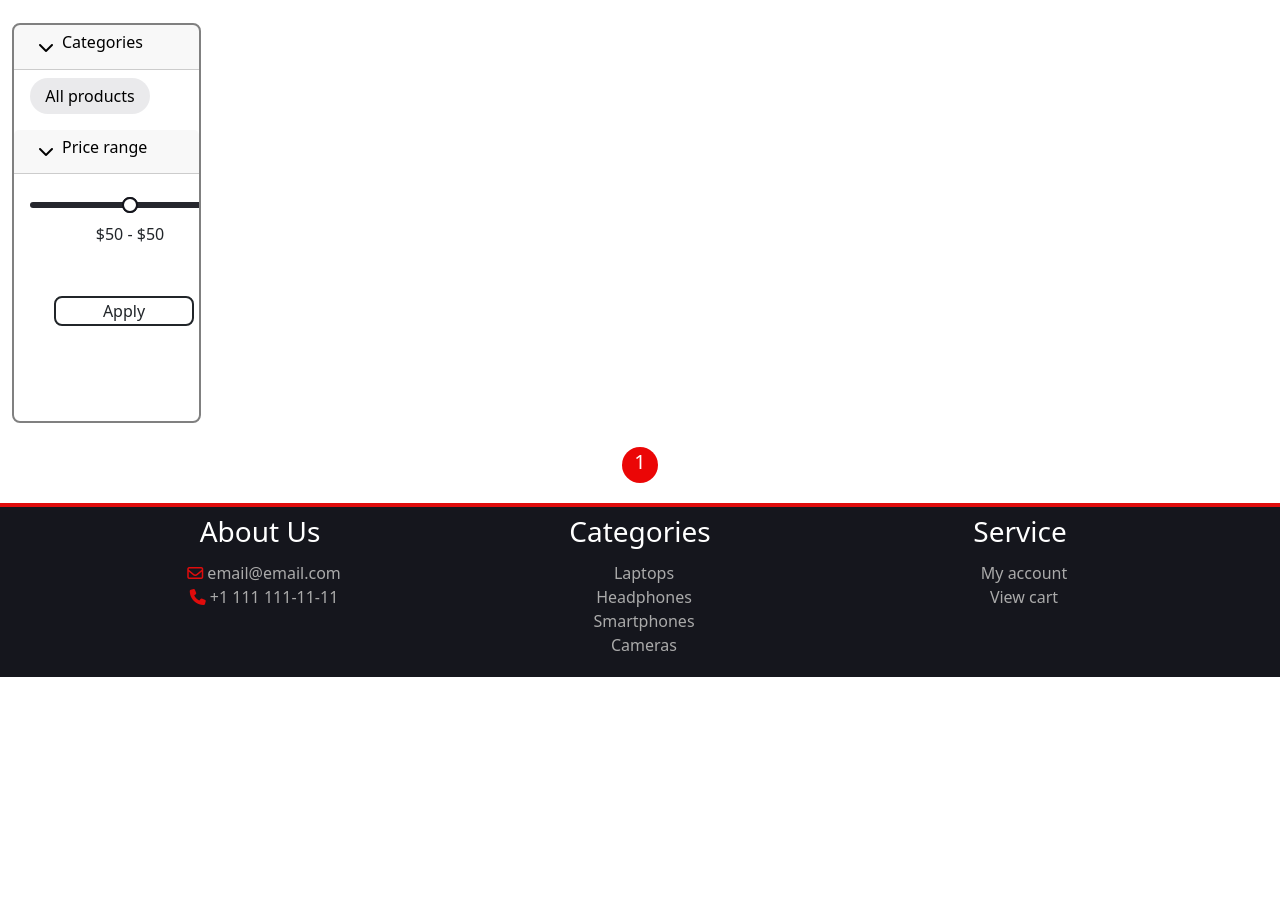
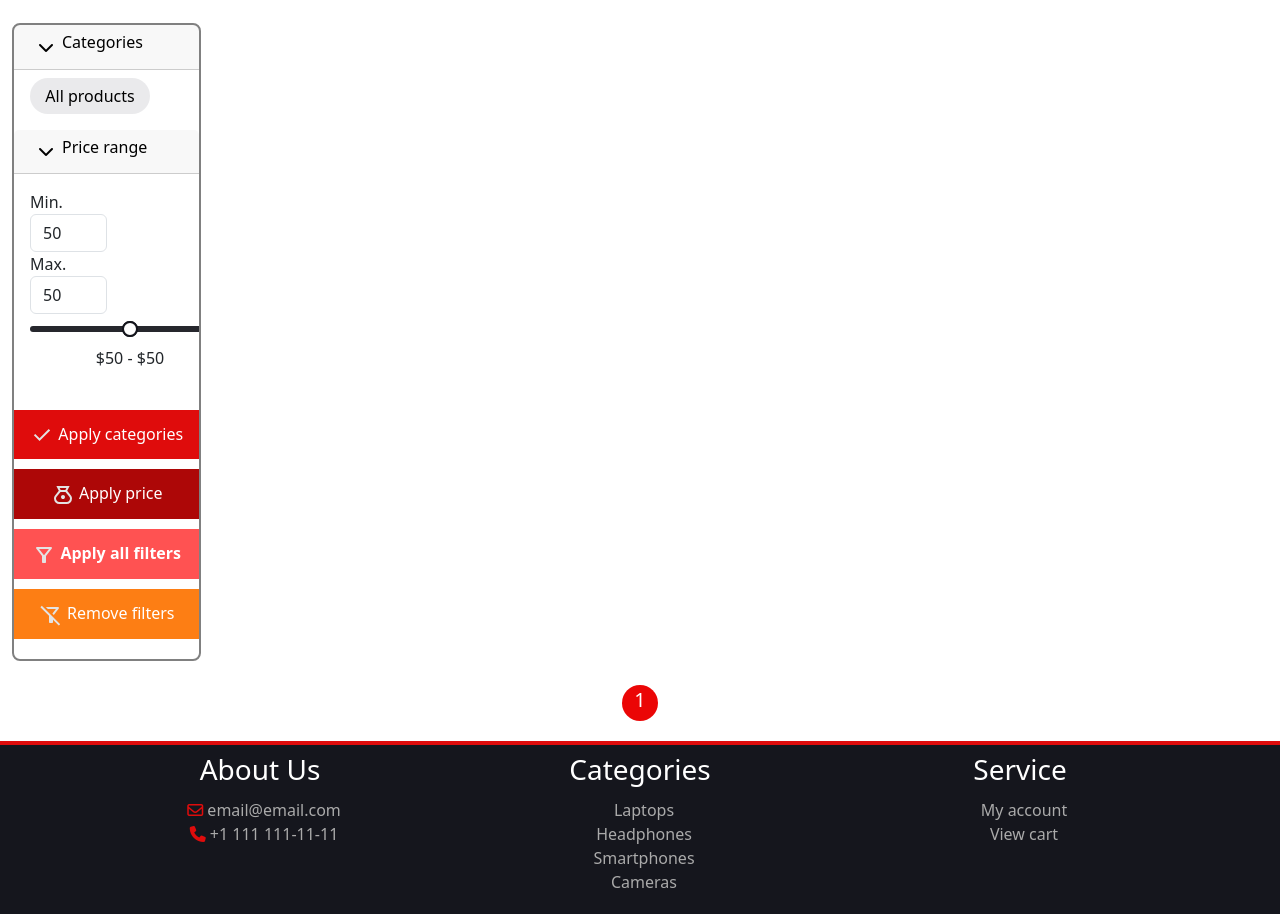
Before and after one commit to Artem19868/Internet-Store, a Django app: page /search/ in a window 1280 px wide. Shown: the part 223-1137 px from the top of the page. Before the commit the page ends 900 px from the top, so only its background shows below. Run offline with Django 5.2, Linux system fonts and the light colour scheme; data that the repository does not hold is empty; some libraries are stand-ins or nearby versions.

Commit message:
link price input and price range and also add buttons for convenient selection of filters and their cleaning

```diff
--- a/internet_store/static/css/aside_pagination.css
+++ b/internet_store/static/css/aside_pagination.css
@@ -16,7 +16,7 @@
     margin-top: 12px;
     margin-bottom: 4px;
 }
-.aside_form .button-container button {
+.aside_form .button-container .apply_all_filters {
     margin-left: 40px;
     margin-right: 40px;
     margin-bottom: 12px;
@@ -49,6 +49,52 @@
 .category_aside_checkbox:disabled + .aside_label{
     background-color:#3c3b3b;
     color: white;
+}
+.filter_actions_group {
+    margin-bottom: 20px;
+    display: flex;
+    flex-direction: column;
+    gap: 10px;
+    align-items: center;
+}
+
+.filter_btn {
+    width: 200px;
+    padding: 12px;
+    border: none;
+    border-radius: 8px;
+    cursor: pointer;
+    font-weight: 500;
+    transition: transform 0.2s;
+}
+
+.filter_btn:hover {
+    transform: translateY(-2px);
+}
+
+.filter_btn__categories {
+    background: #df0c0c;
+    color: white;
+}
+
+.filter_btn__price {
+    background: #ad0707;
+    color: white;
+}
+
+.filter_remove_btn {
+    background: #fd7e14; /* Оранжевый */
+    color: white;
+}
+
+.filter_remove_btn:hover {
+    background: #e66a00; /* Темнее */
+}
+
+.filter_btn__all {
+    background: #ff5252;
+    color: white;
+    font-weight: bold;
 }
 /* Pagination styles */
 .pagination_link{
--- a/internet_store/static/js/aside_pagination.js
+++ b/internet_store/static/js/aside_pagination.js
@@ -21,3 +21,49 @@
         asideCheckbox.disabled = !asideCheckbox.disabled;
     })
 });
+
+document.getElementById('filters_form').addEventListener('submit', function(e) {
+    e.preventDefault(); // Не дать форме отправляться
+});
+
+function submitCategories(){
+    const form = document.getElementById("filters_form");
+    const formData = new FormData(form);
+
+    formData.delete("max_price");
+    formData.delete("min_price");
+
+    const params = new URLSearchParams(formData);
+    window.location.search = params.toString();
+}
+
+function submitPrice(){
+    const form = document.getElementById("filters_form");
+    const formData = new FormData(form);
+
+    formData.delete("categories_slug");
+
+    const params = new URLSearchParams(formData);
+    window.location.search = params.toString();
+}
+
+function submitAllFilters(){
+    const form = document.getElementById("filters_form");
+    const formData = new FormData(form);
+
+    const params = new URLSearchParams(formData);
+    window.location.search = params.toString();
+}
+
+function clearFilters(){
+    const params = new URLSearchParams();
+
+    const currentParams = new URLSearchParams(window.location.search);
+    const searchParam = currentParams.get("search");
+
+    if(searchParam){
+        params.set("search", searchParam);
+    }
+    console.log(params)
+    window.location.search = params.toString();
+}
--- a/internet_store/static/js/range_value.js
+++ b/internet_store/static/js/range_value.js
@@ -1,3 +1,6 @@
+const maxPriceField = document.getElementById("max_price_input");
+const minPriceField = document.getElementById("min_price_input");
+
 const lowerRange = document.getElementById("lower_range");
 const upperRange = document.getElementById("upper_range");
 
@@ -7,13 +10,34 @@
 lowerRange.value = lowerRange.max*0.2;
 upperRange.value = upperRange.max*0.8;
 
+maxPriceField.value = upperRange.value;
+minPriceField.value = lowerRange.value;
+
 valueLover.textContent = "$" + lowerRange.value;
 valueUpper.textContent = "$" + upperRange.value;
 
+function updatePriceInputsValues(rangeValue, range, priceField){
+    rangeValue.textContent = "$" + range.value;
+    priceField.value = range.value;
+}
+
+function updatePriceRangesValues(rangeValue, range, priceField){
+    rangeValue.textContent = "$" + priceField.value;
+    range.value = priceField.value;
+}
+
 lowerRange.addEventListener('input', function(){
-    valueLover.textContent = "$" + lowerRange.value;
+    updatePriceInputsValues(valueLover, lowerRange, minPriceField);
 })
 
 upperRange.addEventListener('input', function(){
-    valueUpper.textContent = "$" + upperRange.value;
+    updatePriceInputsValues(valueUpper, upperRange, maxPriceField);
 })
+
+minPriceField.addEventListener('input', function(){
+    updatePriceRangesValues(valueLover, lowerRange, minPriceField);
+})
+
+maxPriceField.addEventListener('input', function(){
+    updatePriceRangesValues(valueUpper, upperRange, maxPriceField);
+})
--- a/internet_store/templates/store/store.html
+++ b/internet_store/templates/store/store.html
@@ -11,7 +11,7 @@
             <div class="card">
                 <article class="filter-group">
                     <form action="{% if request.path == '/search/' %}{% url 'search' %}{% else %}{% url 'store' %}{% endif %}"
-                        method="GET" class="aside_form">
+                        method="GET" id="filters_form" class="aside_form" name="filters_form">
                         <header class="card-header text-center">
                             <a href="#categories_collapse" data-bs-toggle="collapse" aria-expanded="true" role="button" aria-controls="categories_collapse" class="d-flex align-items-center aside_link">
                                 <i class="icon-control fa fa-chevron-down aside_icon"></i>
@@ -44,18 +44,18 @@
                             <div class="filter-content collapse show" id="price_collapse" style="">
                                 <div class="card-body">
                                     <div class="form-row">
-                                        {% comment %} <div class="form-group form-group-section col-md-6">
+                                        <div class="form-group form-group-section col-md-6">
                                             <label>Min.</label>
-                                            <input class="form-control" placeholder="from"
-                                                value="{{ request.GET.min_price|default:'min_price' }}"
-                                                type="number" name="min_price">
+                                            <input id="min_price_input" class="form-control" placeholder="from"
+                                                value=""
+                                                type="number">
                                         </div>
                                         <div class="form-group form-group-section text-right col-md-6">
                                             <label>Max.</label>
-                                            <input class="form-control" placeholder="to"
-                                                value="{{ request.GET.max_price|default:max_price }}"
-                                                type="number" name="max_price">
-                                        </div> {% endcomment %}
+                                            <input id="max_price_input" class="form-control" placeholder="to"
+                                                value=""
+                                                type="number">
+                                        </div>
                                         <div class="range_container">
                                             <input type="range" id="lower_range" class="range_input" min="0" max="{{max_price}}" value="20" name="min_price">
 
@@ -76,8 +76,23 @@
                         <input type="hidden" name="search" value="{{request.GET.search}}">
                         {% endif %}
 
-                        <div class="button-container d-block mb-0">
-                            <button type="submit">Apply</button>
+                        <div class="filter_actions_group">
+                            <button class="filter_btn filter_btn__categories" onclick="submitCategories()">
+                                <svg xmlns="http://www.w3.org/2000/svg" height="24px" viewBox="0 -960 960 960" width="24px" fill="#e3e3e3"><path d="M382-240 154-468l57-57 171 171 367-367 57 57-424 424Z"/></svg>
+                                Apply categories
+                            </button>
+                            <button class="filter_btn filter_btn__price" onclick="submitPrice()">
+                                <svg xmlns="http://www.w3.org/2000/svg" height="24px" viewBox="0 -960 960 960" width="24px" fill="#e3e3e3"><path d="M336-120q-91 0-153.5-62.5T120-336q0-38 13-74t37-65l142-171-97-194h530l-97 194 142 171q24 29 37 65t13 74q0 91-63 153.5T624-120H336Zm144-200q-33 0-56.5-23.5T400-400q0-33 23.5-56.5T480-480q33 0 56.5 23.5T560-400q0 33-23.5 56.5T480-320Zm-95-360h190l40-80H345l40 80Zm-49 480h288q57 0 96.5-39.5T760-336q0-24-8.5-46.5T728-423L581-600H380L232-424q-15 18-23.5 41t-8.5 47q0 57 39.5 96.5T336-200Z"/></svg>
+                                Apply price
+                            </button>
+                            <button class="filter_btn filter_btn__all" onclick="submitAllFilters()">
+                                <svg xmlns="http://www.w3.org/2000/svg" height="24px" viewBox="0 -960 960 960" width="24px" fill="#e3e3e3"><path d="M440-160q-17 0-28.5-11.5T400-200v-240L168-736q-15-20-4.5-42t36.5-22h560q26 0 36.5 22t-4.5 42L560-440v240q0 17-11.5 28.5T520-160h-80Zm40-308 198-252H282l198 252Zm0 0Z"/></svg>
+                                Apply all filters
+                            </button>
+                            <button class="filter_btn filter_remove_btn" onclick="clearFilters()">
+                                <svg xmlns="http://www.w3.org/2000/svg" height="24px" viewBox="0 -960 960 960" width="24px" fill="#e3e3e3"><path d="m592-481-57-57 143-182H353l-80-80h487q25 0 36 22t-4 42L592-481ZM791-56 560-287v87q0 17-11.5 28.5T520-160h-80q-17 0-28.5-11.5T400-200v-247L56-791l56-57 736 736-57 56ZM535-538Z"/></svg>
+                                Remove filters
+                            </button>
                         </div>
                     </form>
                 </article>
```
